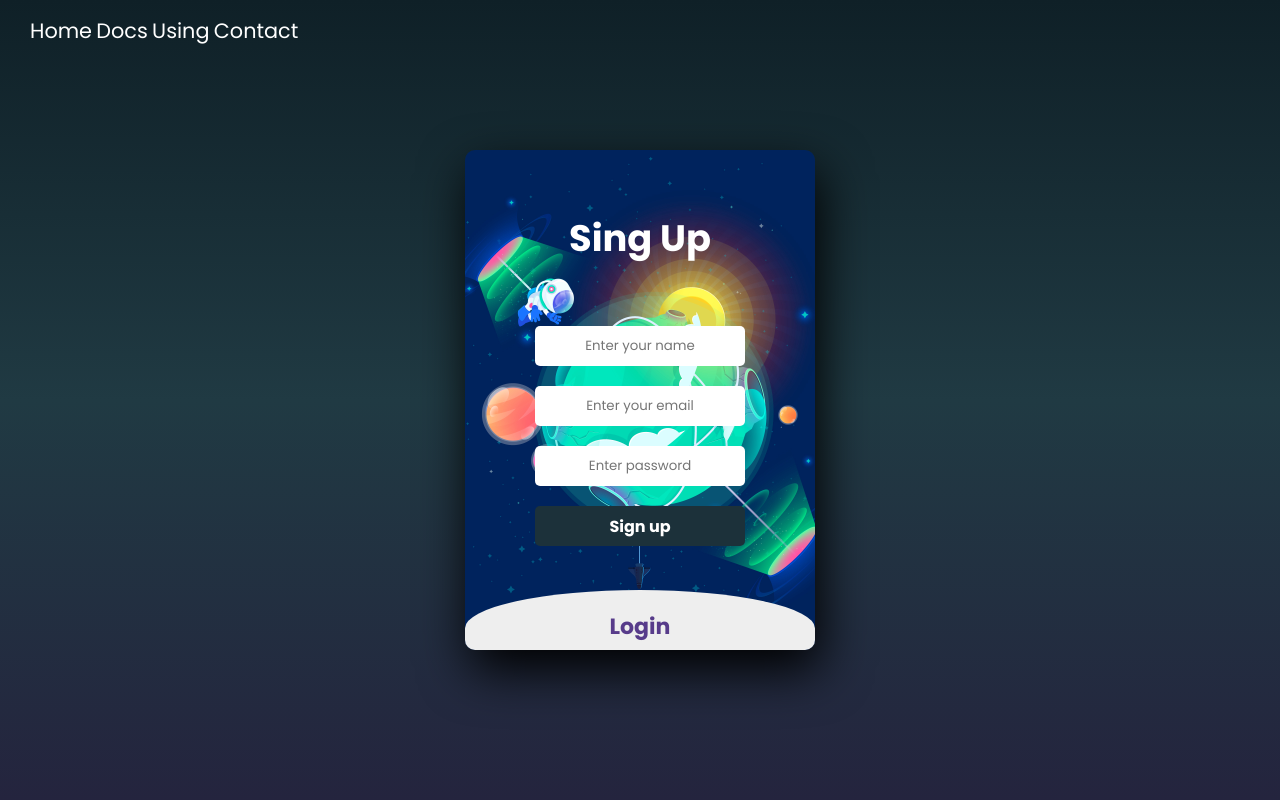
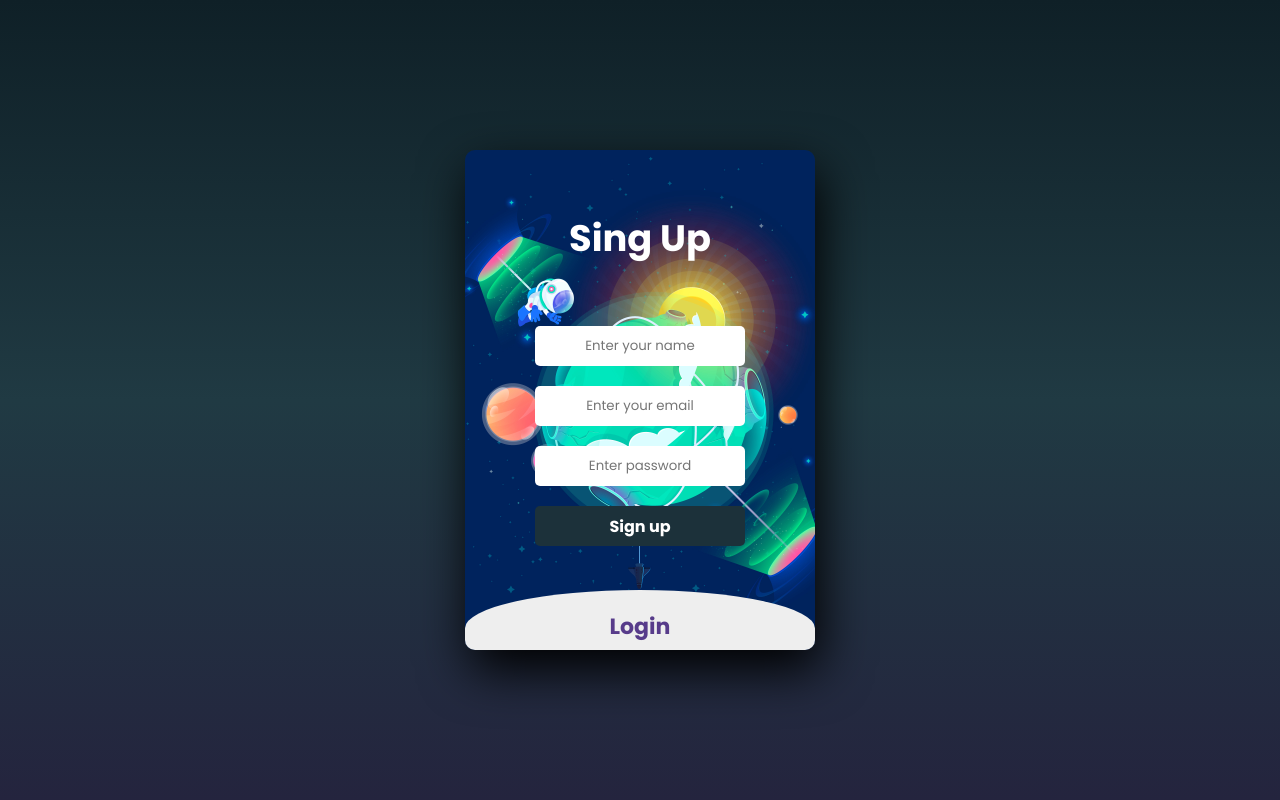
Before and after one commit to kol9malkov/Space_Sign, a plain HTML site: page index.html in a window 1280 px wide. Drawn offline with Linux system fonts and the light colour scheme.

Commit message:
Add files via upload

```diff
--- a/index.html
+++ b/index.html
@@ -8,15 +8,6 @@
     <link rel="stylesheet" href="style.css" />
   </head>
   <body>
-    <div class="header">
-      <div class="navbar">
-        <a href="#">Home</a>
-        <a href="#">Docs</a>
-        <a href="#">Using</a>
-        <a href="#">Contact</a>
-      </div>
-    </div>
-
     <div class="main">
       <input type="checkbox" id="chk" aria-hidden="true" />
 
--- a/style.css
+++ b/style.css
@@ -13,37 +13,6 @@ body {
   align-items: center;
   min-height: 100vh;
   background: linear-gradient(to bottom, #0f2027, #203a43, #24243e);
-}
-
-.header {
-  position: fixed;
-  top: 0;
-  left: 0;
-  margin: 15px 30px;
-}
-
-.navbar a {
-  position: relative;
-  font-size: 1.3em;
-  color: #fff;
-  text-decoration: none;
-}
-
-.navbar a::after {
-  content: "";
-  position: absolute;
-  left: 0;
-  bottom: -10px;
-  width: 100%;
-  height: 2px;
-  background: #fff;
-  border-radius: 5px;
-  transform: scaleX(0);
-  transition: 0.3s;
-}
-
-.navbar a:hover::after {
-  transform: scaleX(1);
 }
 
 /* block */
```
